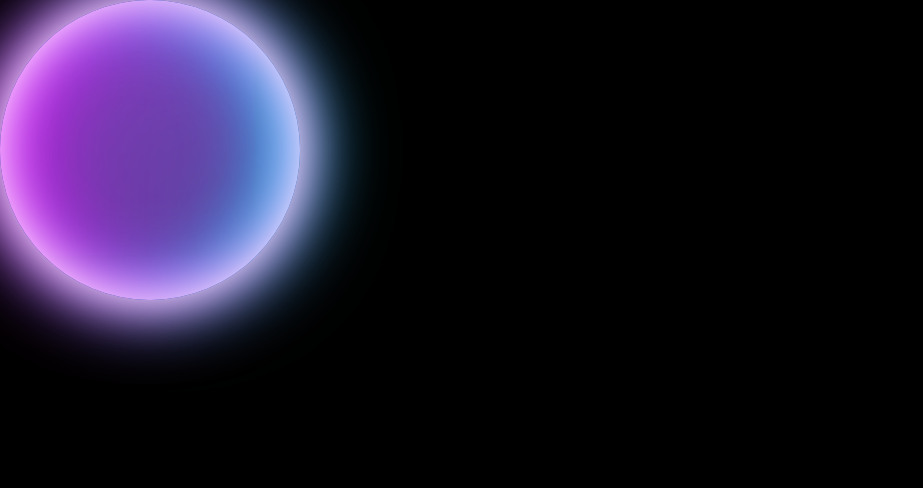
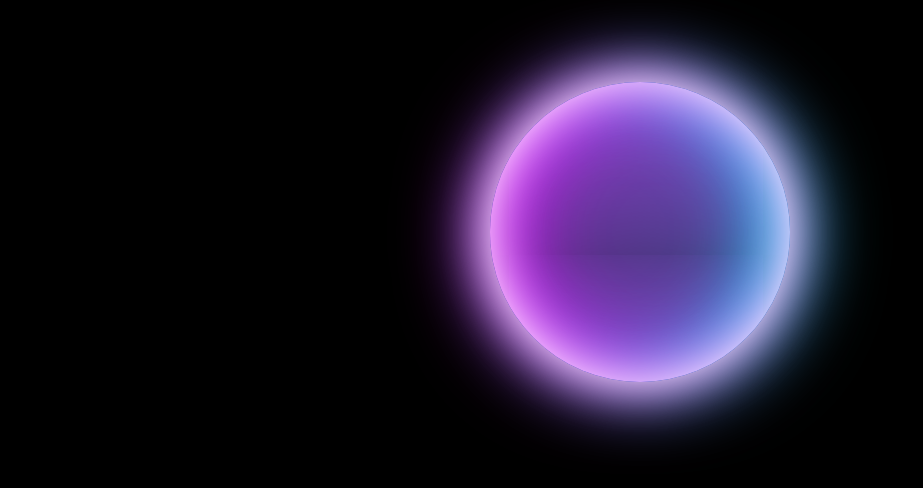
Before and after one commit to fbarrett12/habit-frontend, a React (Create React App) app: page / in a window 1280 px wide. Shown: the top 488 px of the page, without its empty margins (0-923 px from the left). Built offline with nearby package versions, Linux system fonts and the light colour scheme.

Commit message:
added container and organization

```diff
--- /dev/null
+++ b/src/containers/OrbContainer.js
@@ -0,0 +1,17 @@
+import React from 'react'
+import '../stylesheets/Orb.css'
+import Orb from '../components/Orb'
+
+const OrbContainer = () => {
+    const text = <h1> Welcme to Habit</h1>
+    return(
+        <>
+        {text}
+        <div className='orb-container'>
+            <Orb />
+        </div>
+        </>
+    )
+}
+
+export default OrbContainer
--- a/src/pages/Home.js
+++ b/src/pages/Home.js
@@ -1,11 +1,12 @@
 import React from 'react'
 import { useSelector } from 'react-redux'
-import Orb from '../components/Orb'
+import OrbContainer from '../containers/OrbContainer'
 
 const Home = () => {
+
     return(
-        <div>
-            <Orb />
+        <div >
+            <OrbContainer />
         </div>
     )
 }
--- a/src/stylesheets/Orb.css
+++ b/src/stylesheets/Orb.css
@@ -12,3 +12,9 @@
         -10px 0 80px #f0f,        /* outer left magenta */
         10px 0 80px #0ff;         /* outer right cyan */
 }
+
+.orb-container{
+    display: flex;
+    flex-wrap: wrap;
+    justify-content: space-around;
+}
```
Also changed, not shown: src/logo.svg (deleted).
